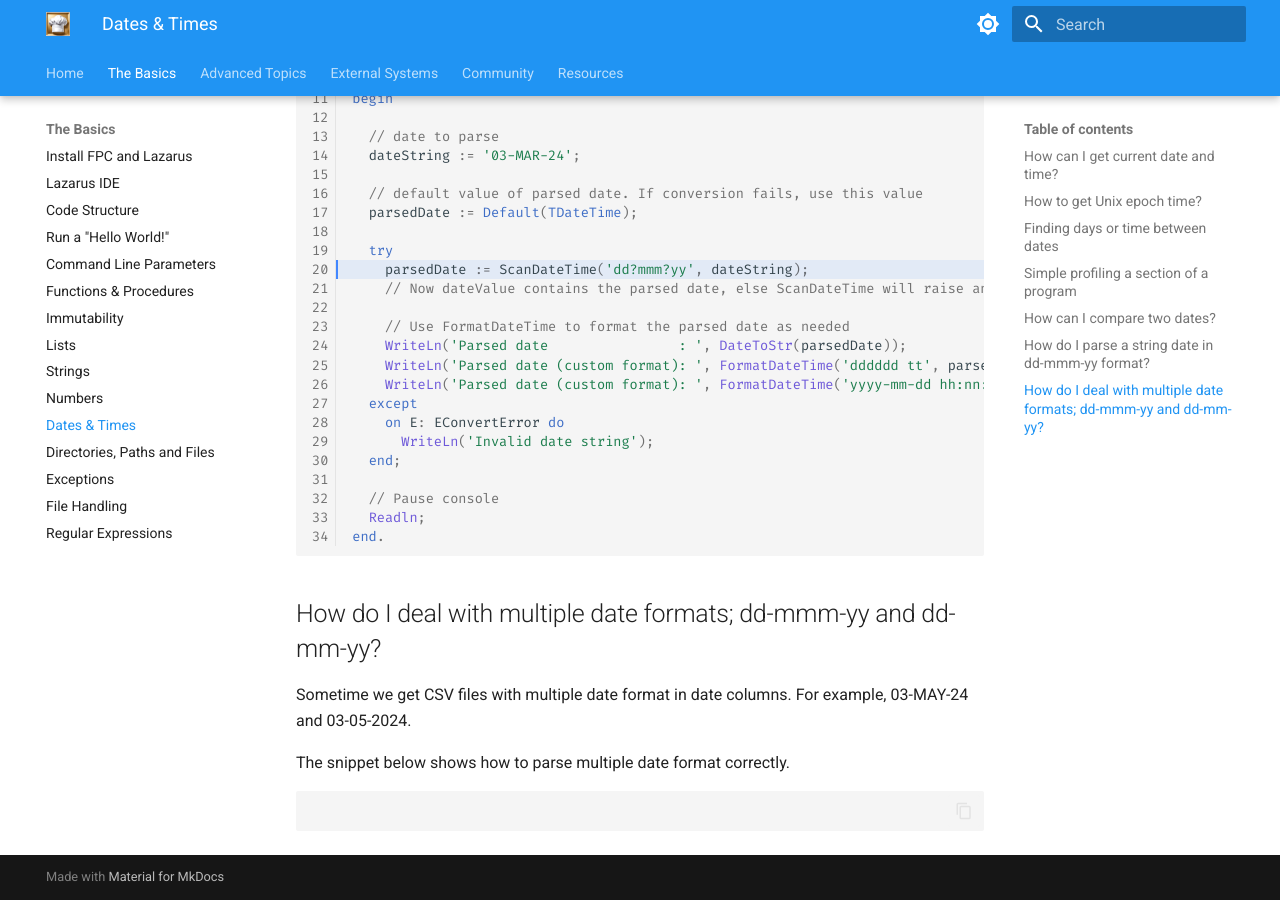
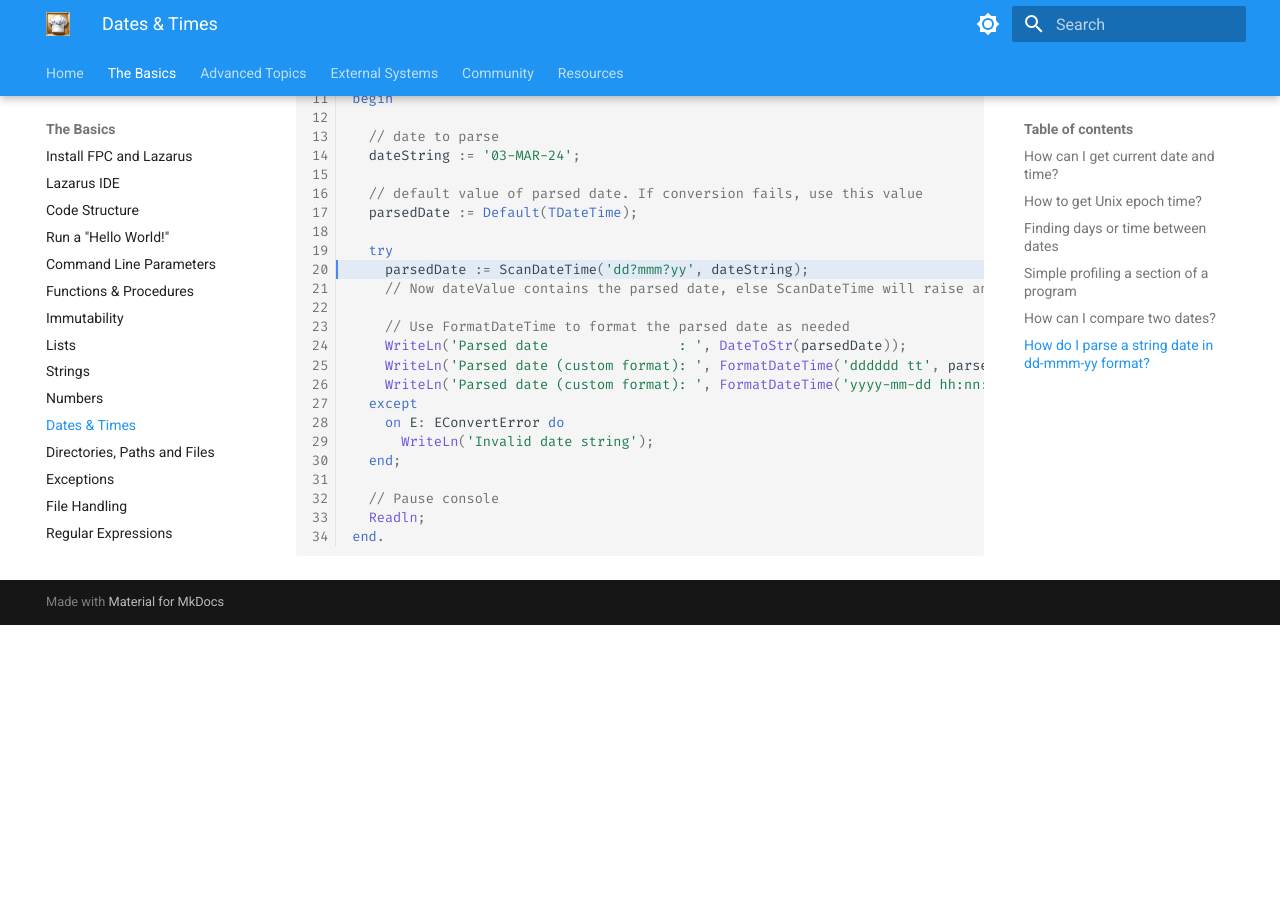
Before and after one commit to ikelaiah/free-pascal-and-lazarus-cookbook, an MkDocs documentation site: the page built from docs/docs/basics/dates.md, in a window 1280 px wide and 900 px high, scrolled down 4621 px. Built offline with MkDocs 1.6.1 and Material for MkDocs 9.7.7, drawn with Linux system fonts in a browser that asks for light colours; after the commit the page ends 5246 px from its top, so only the background shows below that.

Commit message:
Update - Removed an unfinished snippet.

````diff
--- a/docs/docs/basics/dates.md
+++ b/docs/docs/basics/dates.md
@@ -238,14 +238,3 @@ begin
   Readln;
 end.
 ```
-
-
-## How do I deal with multiple date formats; dd-mmm-yy and dd-mm-yy?
-
-Sometime we get CSV files with multiple date format in date columns. For example, 03-MAY-24 and 03-05-2024.
-
-The snippet below shows how to parse multiple date format correctly.
-
-```pascal
-
-```
````
